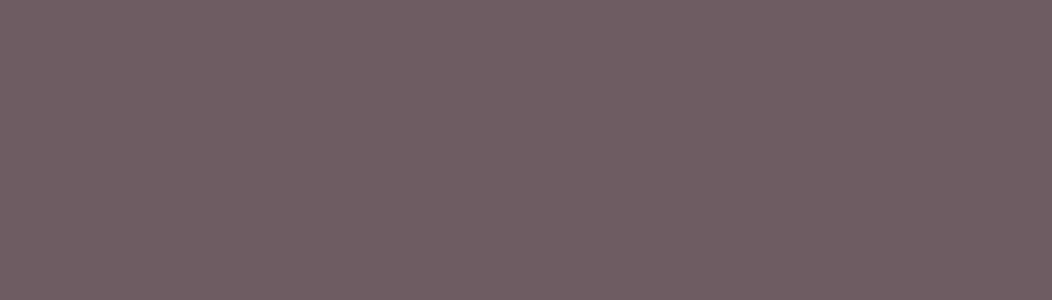
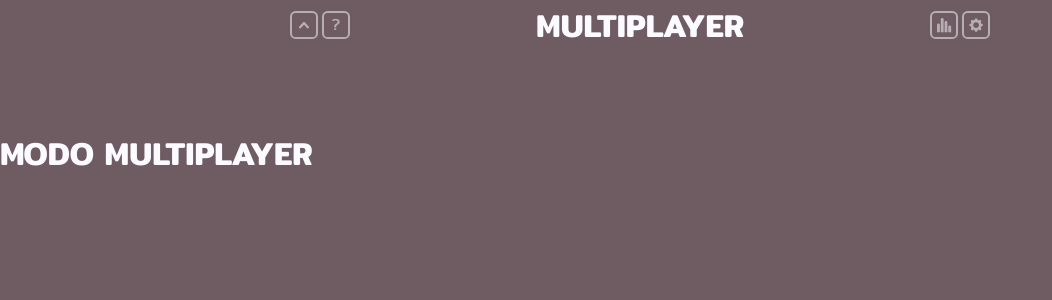
Before and after one commit to danielBRTanimacao/copy-termo, a React (Vite) app: page /mul in a window 1280 px wide. Before the commit this address had no page. Shown: the top 300 px of the page, without its empty margins (0-1052 px from the left). Built offline with nearby package versions, Linux system fonts and the light colour scheme.

Commit message:
feat: creating a multiplayer lobby

```diff
--- a/src/App.tsx
+++ b/src/App.tsx
@@ -4,7 +4,7 @@ import Game from "./components/Game";
 export default () => {
     return (
         <>
-            <Header />
+            <Header title="TERMO" />
             <Game />
         </>
     );
--- a/src/components/Header.tsx
+++ b/src/components/Header.tsx
@@ -2,7 +2,7 @@ import { useState } from "react";
 import Modal from "./Modal/Modal";
 import TopDown from "./Modal/TopDown";
 
-export default () => {
+export default ({ title }: { title: string }) => {
     const [isOpen, setOpen] = useState({
         topDown: false,
         modal: false,
@@ -59,7 +59,7 @@ export default () => {
                             <div>?</div>
                         </button>
                     </div>
-                    <h1>TERMO</h1>
+                    <h1>{title}</h1>
                     <div>
                         <button
                             className="btn"
--- a/src/components/Modal/TopDown.tsx
+++ b/src/components/Modal/TopDown.tsx
@@ -16,7 +16,7 @@ const TopDown: FC<TopDownProps> = ({ isOpen }) => {
                     <a href="/" className="active">
                         termo
                     </a>
-                    <Link to="/">multijogador</Link>
+                    <Link to="/mul">multijogador</Link>
                 </div>
                 <Link to="/about">i</Link>
             </div>
--- /dev/null
+++ b/src/components/MultiPlayer.tsx
@@ -0,0 +1,12 @@
+import Header from "./Header";
+
+export default () => {
+    return (
+        <>
+            <Header title="MULTIPLAYER" />
+            <main>
+                <h1>Modo Multiplayer</h1>
+            </main>
+        </>
+    );
+};
--- a/src/main.tsx
+++ b/src/main.tsx
@@ -4,12 +4,14 @@ import "./assets/css/Remedy.css";
 import "./assets/css/Index.css";
 import App from "./App.tsx";
 import About from "./About.tsx";
+import MultiPlayer from "./components/MultiPlayer.tsx";
 
 createRoot(document.getElementById("root")!).render(
     <>
         <Router>
             <Routes>
                 <Route path="/" element={<App />} />
+                <Route path="/mul" element={<MultiPlayer />} />
                 <Route path="/about" element={<About />} />
             </Routes>
         </Router>
```
